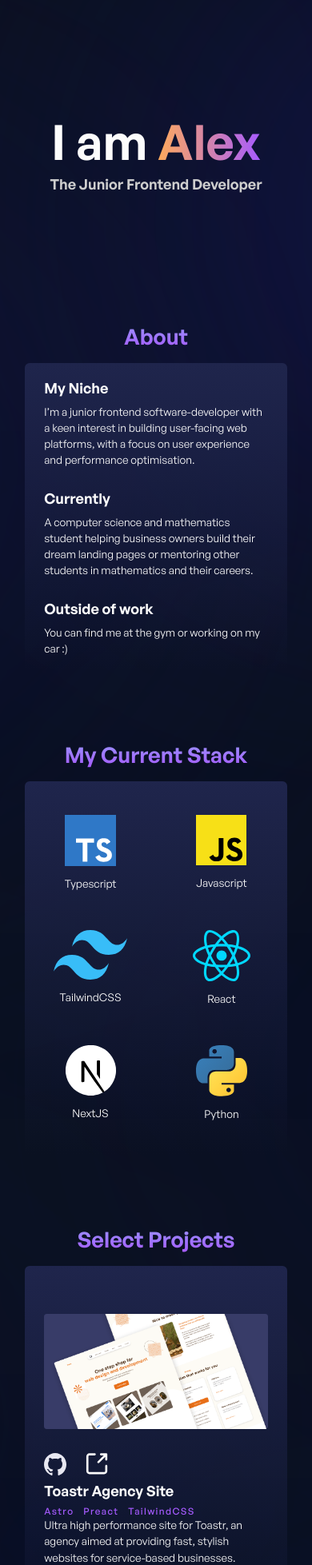
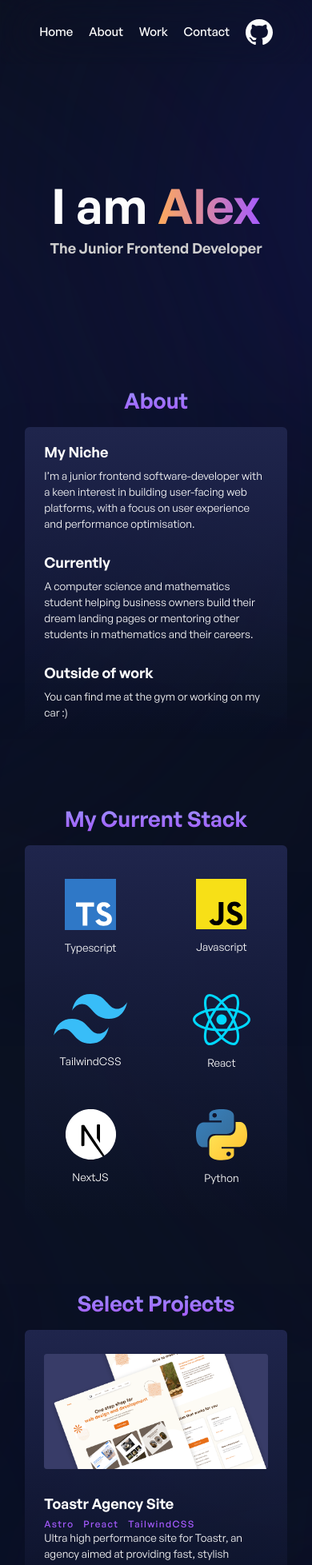
Before and after one commit to alxx9991/portfolio-ii, a Next.js app: page / in a window 390 px wide. Shown: the top 1957 px of the page at 80% size. Built offline with nearby package versions, Linux system fonts and the light colour scheme.

Commit message:
cleaned up mobile look

```diff
--- a/components/sections/Header/Nav/index.js
+++ b/components/sections/Header/Nav/index.js
@@ -67,9 +67,9 @@ const Nav = () => {
   });
 
   return (
-    <Row ss={1} es={1} sm={4} em={10} sl={8} el={13} sml={5} eml={9}>
+    <Row ss={1} es={7} sm={4} em={10} sl={8} el={13} sml={5} eml={9}>
       <div>
-        <nav className="hidden md:flex justify-between items-center py-8 text-btn ">
+        <nav className="flex justify-between items-center py-8 text-btn px-16 md:px-0">
           {links}
         </nav>
       </div>
--- a/components/sections/Header/index.js
+++ b/components/sections/Header/index.js
@@ -8,7 +8,7 @@ const Header = () => {
   const scrollPosition = useScrollPosition();
 
   const headerClasses =
-    "full-width-section flex-row backdrop-blur-2xl z-10 sticky top-0 hidden md:grid justify-between min-h-0";
+    "full-width-section flex-row backdrop-blur-2xl z-10 sticky top-0 grid justify-between min-h-0 -mx-10 md:mx-0";
 
   return (
     <motion.header
--- a/components/sections/Work/WorkItem.js
+++ b/components/sections/Work/WorkItem.js
@@ -32,7 +32,7 @@ const WorkItem = ({ image, name, description, technologies, github, link }) => {
         whileInView={{ opacity: 1, y: 0 }}
         transition={{ duration: 0.5, delay: 0.6 }}
         viewport={{ once: true }}
-        className="flex flex-col gap-6 content-gradient pt-20 relative"
+        className="flex flex-col gap-6 content-gradient pt-10 md:pt-20 relative"
       >
         {/* {link ? null : (
           <motion.p
@@ -73,7 +73,7 @@ const WorkItem = ({ image, name, description, technologies, github, link }) => {
             }
           ></motion.div>
         </motion.a>
-        <div className="flex flex-col gap-2 md:gap-4 mb-24 md:mb-36">
+        <div className="flex flex-col gap-2 md:gap-4 mb-20 md:mb-36">
           <Row className="flex flex-col-reverse gap-2 md:flex-row md:items-center md:justify-between">
             <motion.p
               initial={{ opacity: 0, y: -10 }}
@@ -84,7 +84,7 @@ const WorkItem = ({ image, name, description, technologies, github, link }) => {
             >
               {name}
             </motion.p>
-            <div className="flex flex-row gap-8">
+            <div className="flex-row gap-8 hidden md:flex">
               {github && (
                 <motion.a
                   initial={linkInitial}
```
Also changed, not shown: 1 other file (tests, documents, lock files or other folders).
